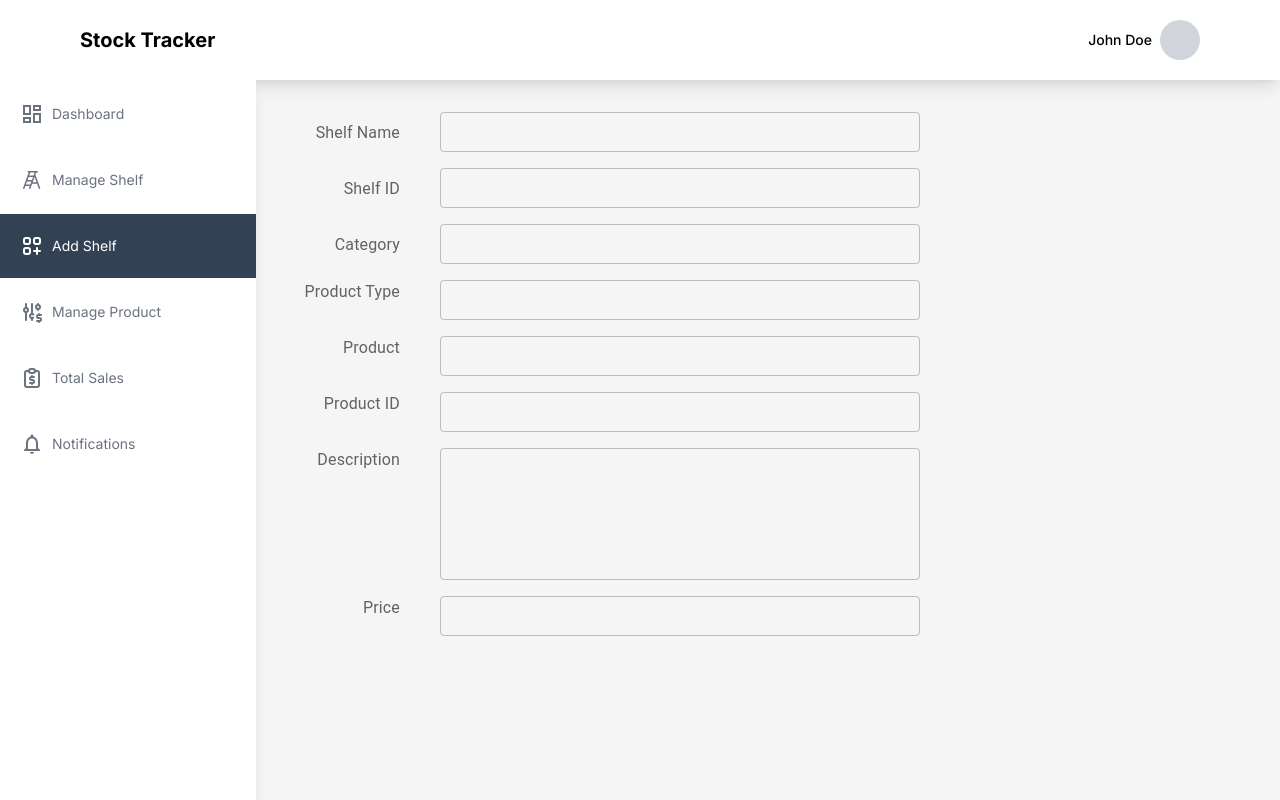
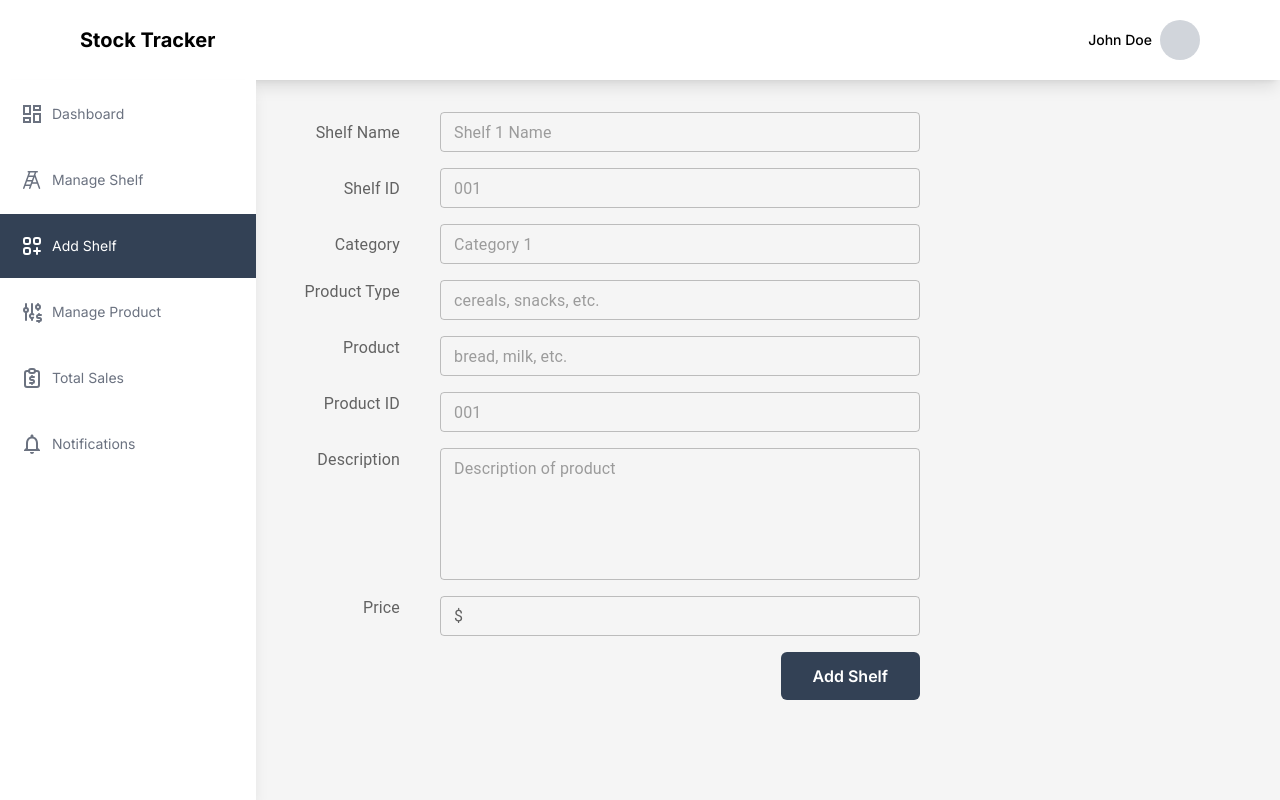
Before and after one commit to SammyKibetKiprop/stock-tracker, a Next.js app in the folder client/: page /shelf/new in a window 1280 px wide. Built offline with nearby package versions, Linux system fonts and the light colour scheme.

Commit message:
Add input placeholders and submit button to AddShelf and Auth components

```diff
--- a/client/app/(home)/shelf/new/page.tsx
+++ b/client/app/(home)/shelf/new/page.tsx
@@ -1,4 +1,10 @@
-import { Grid, InputLabel, TextField } from '@mui/material';
+import {
+  Button,
+  Grid,
+  InputAdornment,
+  InputLabel,
+  TextField,
+} from '@mui/material';
 import React from 'react';
 
 const AddShelf = () => {
@@ -16,6 +22,7 @@ const AddShelf = () => {
             id='name'
             variant='outlined'
             size='small'
+            placeholder='Shelf 1 Name'
             className='flex-1'
           />
         </div>
@@ -31,6 +38,7 @@ const AddShelf = () => {
             id='id'
             variant='outlined'
             size='small'
+            placeholder='001'
             className='flex-1'
           />
         </div>
@@ -46,6 +54,7 @@ const AddShelf = () => {
             id='category'
             variant='outlined'
             size='small'
+            placeholder='Category 1'
             className='flex-1'
           />
         </div>
@@ -61,6 +70,7 @@ const AddShelf = () => {
             id='prod-type'
             variant='outlined'
             size='small'
+            placeholder='cereals, snacks, etc.'
             className='flex-1'
           />
         </div>
@@ -76,6 +86,7 @@ const AddShelf = () => {
             id='prod'
             variant='outlined'
             size='small'
+            placeholder='bread, milk, etc.'
             className='flex-1'
           />
         </div>
@@ -91,6 +102,7 @@ const AddShelf = () => {
             id='prod-id'
             variant='outlined'
             size='small'
+            placeholder='001'
             className='flex-1'
           />
         </div>
@@ -106,6 +118,7 @@ const AddShelf = () => {
             id='prod-desc'
             variant='outlined'
             size='small'
+            placeholder='Description of product'
             multiline
             rows={5}
             className='flex-1'
@@ -124,8 +137,20 @@ const AddShelf = () => {
             variant='outlined'
             size='small'
             className='flex-1'
+            InputProps={{
+              startAdornment: (
+                <InputAdornment position='start'>$</InputAdornment>
+              ),
+            }}
           />
         </div>
+
+        <button
+          className=' bg-slate-700 hover:bg-slate-600 text-white rounded-md py-3 px-8 font-semibold col-span-2 w-fit justify-self-end'
+          type='submit'
+        >
+          Add Shelf
+        </button>
       </form>
     </div>
   );
--- a/client/app/(security)/auth/page.tsx
+++ b/client/app/(security)/auth/page.tsx
@@ -33,7 +33,10 @@ const Auth = () => {
           label='Password'
           variant='filled'
         />
-        <button className=' bg-gradient-to-r from-green-400 to-blue-500 hover:from-green-500 hover:to-sky-500 text-white rounded-md p-4 font-semibold'>
+        <button
+          className=' bg-gradient-to-r from-green-400 to-blue-500 hover:from-green-500 hover:to-sky-500 text-white rounded-md p-4 font-semibold'
+          type='submit'
+        >
           {authState.isLogin ? 'Login' : 'Register'}
         </button>
       </form>
```
